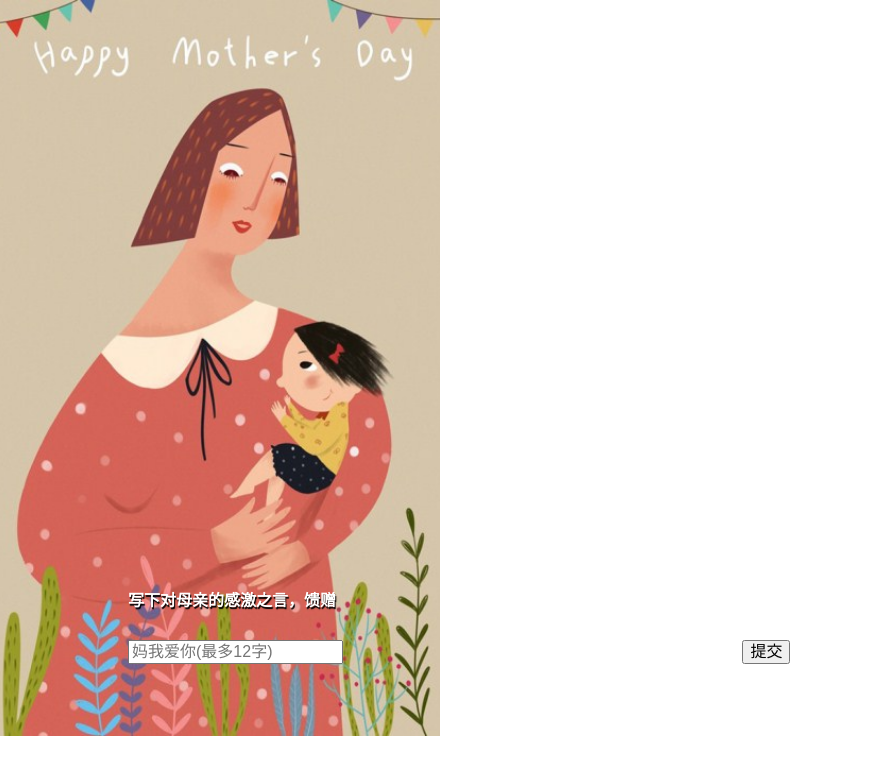
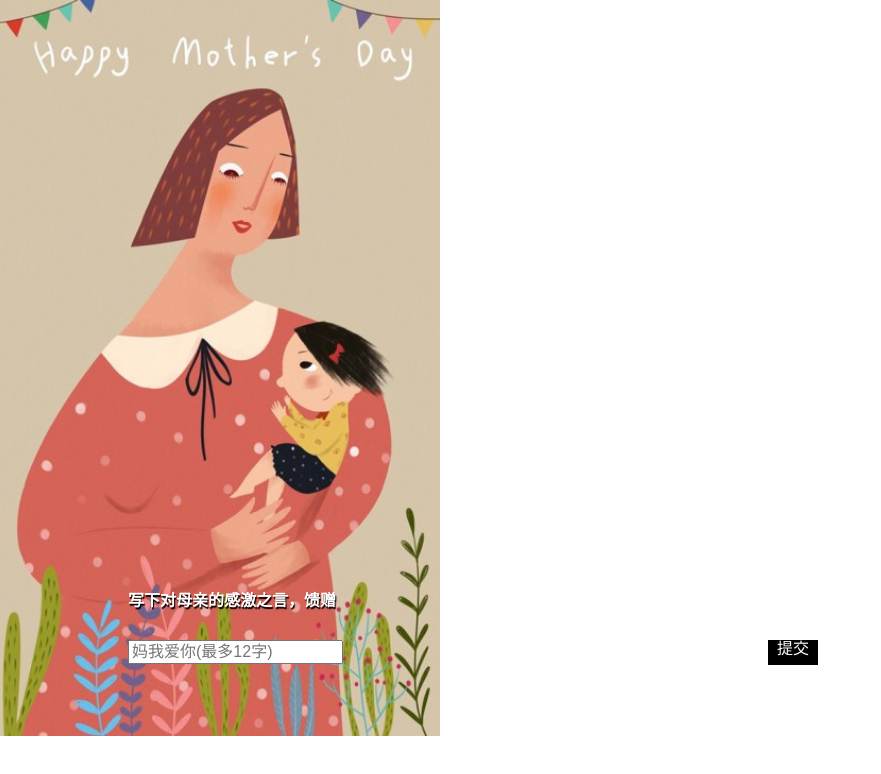
Before and after one commit to AnsonDudu/motersDay, a plain HTML site: page index.html in a window 1280 px wide. Shown: the whole page, without its empty margins (0-881 px from the left). Drawn offline with Linux system fonts and the light colour scheme.

Commit message:
change A TAG

```diff
--- a/css/main.css
+++ b/css/main.css
@@ -35,7 +35,13 @@ body{
 #submit{
 	position: absolute;
 	top: 80%;
-	left: 58%;
+	left: 60%;
+	width: 50px;
+	height: 25px;
+	background-color: #000000;
+	text-align: center;
+	text-decoration: none;
+	color: #fff;
 }
 
 #draw{
--- a/index.html
+++ b/index.html
@@ -12,9 +12,9 @@
 	<div id="bg">
 		<p>写下对母亲的感激之言，馈赠</p>
 		<input type="text" name="word" id="word" maxlength="12" placeholder="妈我爱你(最多12字)" size="20">
-		<input type="submit" value="提交" id="submit">
+		<a id="submit" href="javascript:">提交</a>
+		<canvas id="draw" width="440" height="693" style="display: none;"></canvas>
 
-		<canvas id="draw" width="440" height="693" style="display: none;"></canvas>
 	</div>
 	<script type="text/javascript">
 
@@ -58,17 +58,14 @@
 	function textChangeListener (evt) {
       var id = evt.target.id;
       var text = evt.target.value;
-      word = text;
+      var word = text;
       // motherDraw();
       motherDraw(word);
     }
 
 
 	function openfile(){
-		window.open(document.getElementById('draw').toDataURL("image/png"));
-		// var w = window.open('about:blank','image from canvas');
-		// w.document.write("<img src='"+canImg+"' alt='from canvas'/>")
-		// saveAsLocalImage ();
+		window.open(document.getElementById('draw').toDataURL());
 	}
 
 	function saveAsLocalImage () {
```
